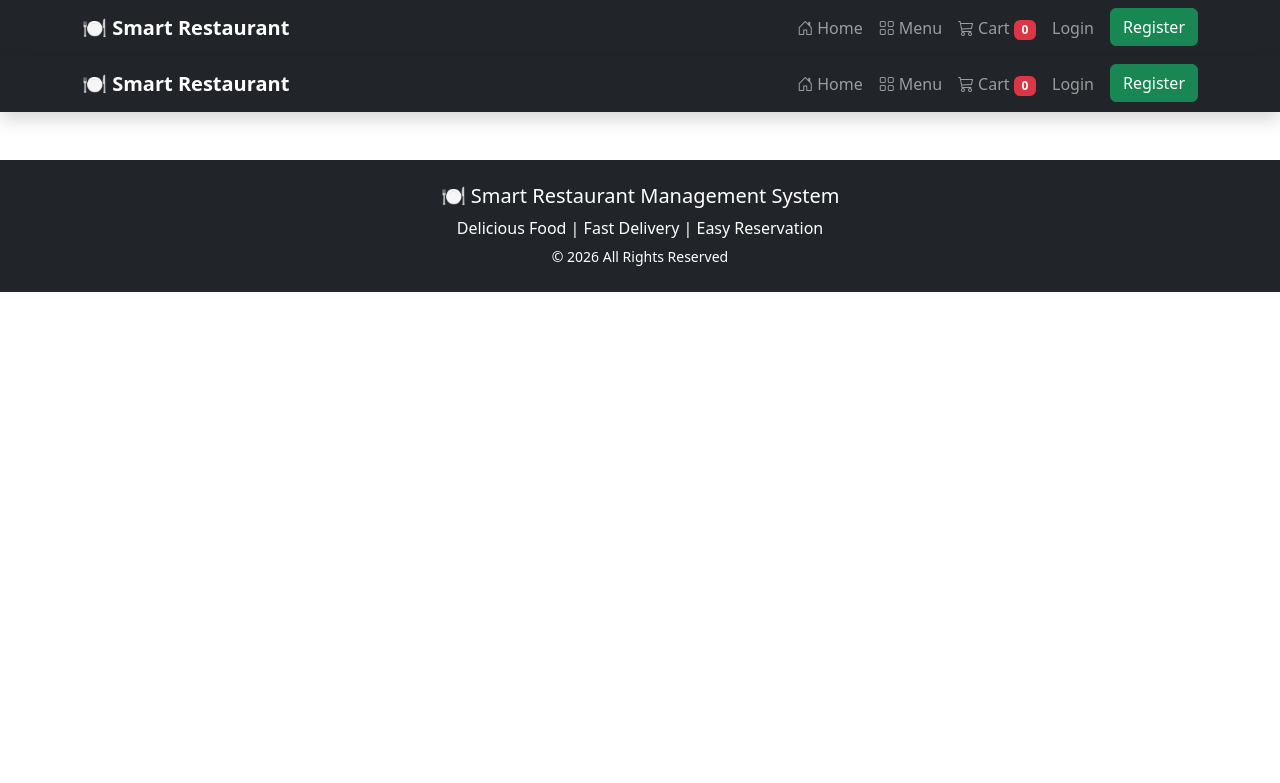
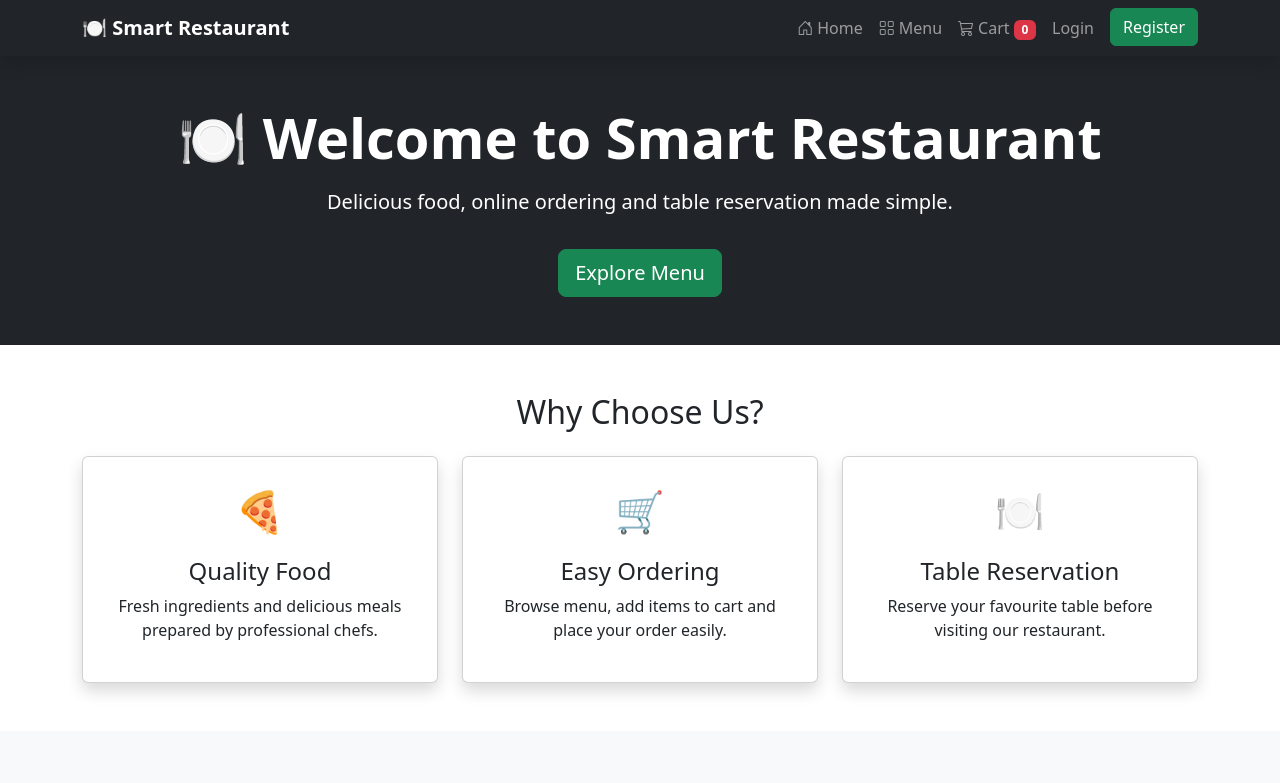
Before and after one commit to firdowshieceimps-png/restarurant-frontend, a React (Vite) app: page / in a window 1280 px wide. Shown: the top 783 px of the page. Built offline with nearby package versions, Linux system fonts and the light colour scheme; no server answers.

Commit message:
Update Home.jsx

```diff
--- a/src/pages/Home.jsx
+++ b/src/pages/Home.jsx
@@ -1,236 +1,148 @@
-import { Link, useNavigate } from "react-router-dom";
-import { useSelector, useDispatch } from "react-redux";
-import { logout } from "../redux/slices/authSlice";
+import { Link } from "react-router-dom";
 
-function Navbar() {
-  const { user } = useSelector((state) => state.auth);
-  const { cartItems } = useSelector((state) => state.cart);
+function Home() {
+  return (
+    <>
 
-  const dispatch = useDispatch();
-  const navigate = useNavigate();
+      {/* Hero Section */}
+      <section className="bg-dark text-white py-5">
+        <div className="container text-center">
 
-  const handleLogout = () => {
-    dispatch(logout());
-    navigate("/login");
-  };
+          <h1 className="display-4 fw-bold">
+            🍽 Welcome to Smart Restaurant
+          </h1>
 
-  return (
-    <nav className="navbar navbar-expand-lg navbar-dark bg-dark shadow">
-      <div className="container">
+          <p className="lead mt-3">
+            Delicious food, online ordering and table reservation
+            made simple.
+          </p>
 
-        <Link className="navbar-brand fw-bold" to="/">
-          🍽 Smart Restaurant
+          <Link
+            to="/menu"
+            className="btn btn-success btn-lg mt-3"
+          >
+            Explore Menu
           </Link>
 
-        <button
-          className="navbar-toggler"
-          type="button"
-          data-bs-toggle="collapse"
-          data-bs-target="#navbarNav"
-        >
-          <span className="navbar-toggler-icon"></span>
-        </button>
+        </div>
+      </section>
 
-        <div className="collapse navbar-collapse" id="navbarNav">
 
-          <ul className="navbar-nav ms-auto">
+      {/* Restaurant Features */}
+      <section className="container py-5">
 
-            {/* Home */}
-            <li className="nav-item">
-              <Link className="nav-link" to="/">
-                <i className="bi bi-house-door me-1"></i>
-                Home
-              </Link>
-            </li>
+        <h2 className="text-center mb-4">
+          Why Choose Us?
+        </h2>
 
-            {/* Menu */}
-            <li className="nav-item">
-              <Link className="nav-link" to="/menu">
-                <i className="bi bi-grid me-1"></i>
-                Menu
-              </Link>
-            </li>
 
-            {/* Cart */}
-            <li className="nav-item">
-              <Link className="nav-link" to="/cart">
-                <i className="bi bi-cart3 me-1"></i>
-                Cart
-                <span className="badge bg-danger ms-1">
-                  {cartItems.length}
-                </span>
-              </Link>
-            </li>
+        <div className="row g-4">
 
-            {user && (
-              <>
-                {/* Customer Dropdown */}
-                <li className="nav-item dropdown">
-                  <a
-                    className="nav-link dropdown-toggle"
-                    href="#"
-                    role="button"
-                    data-bs-toggle="dropdown"
-                  >
-                    Customer
-                  </a>
 
-                  <ul className="dropdown-menu">
+          <div className="col-md-4">
 
-                    <li>
-                      <Link className="dropdown-item" to="/orders">
-                        <i className="bi bi-bag me-2"></i>
-                        My Orders
-                      </Link>
-                    </li>
+            <div className="card shadow h-100 text-center p-4">
 
-                    <li>
-                      <Link className="dropdown-item" to="/reservation">
-                        <i className="bi bi-calendar-event me-2"></i>
-                        Reservations
-                      </Link>
-                    </li>
+              <div className="fs-1">
+                🍕
+              </div>
 
-                    <li>
-                      <Link className="dropdown-item" to="/feedback">
-                        <i className="bi bi-star me-2"></i>
-                        Feedback
-                      </Link>
-                    </li>
+              <h4 className="mt-3">
+                Quality Food
+              </h4>
 
-                  </ul>
-                </li>
-
-                {/* Admin Dropdown */}
-                {user.role === "admin" && (
-                  <li className="nav-item dropdown">
-
-                    <a
-                      className="nav-link dropdown-toggle text-warning"
-                      href="#"
-                      role="button"
-                      data-bs-toggle="dropdown"
-                    >
-                      Admin
-                    </a>
-
-                    <ul className="dropdown-menu">
-
-                      <li>
-                        <Link
-                          className="dropdown-item"
-                          to="/admin/dashboard"
-                        >
-                          Dashboard
-                        </Link>
-                      </li>
-
-                      <li>
-                        <Link
-                          className="dropdown-item"
-                          to="/admin/menu"
-                        >
-                          Manage Menu
-                        </Link>
-                      </li>
-
-                      <li>
-                        <Link
-                          className="dropdown-item"
-                          to="/admin/menu/add"
-                        >
-                          Add Menu
-                        </Link>
-                      </li>
-
-                      <li>
-                        <Link
-                          className="dropdown-item"
-                          to="/admin/orders"
-                        >
-                          Manage Orders
-                        </Link>
-                      </li>
-
-                      <li>
-                        <Link
-                          className="dropdown-item"
-                          to="/admin/reservations"
-                        >
-                          Manage Reservations
-                        </Link>
-                      </li>
-
-                      <li>
-                        <Link
-                          className="dropdown-item"
-                          to="/admin/feedback"
-                        >
-                          Manage Feedback
-                        </Link>
-                      </li>
-
-                    </ul>
-
-                  </li>
-                )}
-
-                {/* User Dropdown */}
-                <li className="nav-item dropdown">
-
-                  <a
-                    className="nav-link dropdown-toggle text-warning"
-                    href="#"
-                    role="button"
-                    data-bs-toggle="dropdown"
-                  >
-                    <i className="bi bi-person-circle me-1"></i>
-                    {user.name}
-                  </a>
-
-                  <ul className="dropdown-menu dropdown-menu-end">
-
-                    <li>
-                      <button
-                        className="dropdown-item text-danger"
-                        onClick={handleLogout}
-                      >
-                        <i className="bi bi-box-arrow-right me-2"></i>
-                        Logout
-                      </button>
-                    </li>
-
-                  </ul>
-
-                </li>
-              </>
-            )}
-
-            {!user && (
-              <>
-                <li className="nav-item">
-                  <Link className="nav-link" to="/login">
-                    Login
-                  </Link>
-                </li>
-
-                <li className="nav-item">
-                  <Link
-                    className="btn btn-success ms-2"
-                    to="/register"
-                  >
-                    Register
-                  </Link>
-                </li>
-              </>
-            )}
-
-          </ul>
+              <p>
+                Fresh ingredients and delicious meals
+                prepared by professional chefs.
+              </p>
 
             </div>
+
           </div>
-    </nav>
+
+
+
+          <div className="col-md-4">
+
+            <div className="card shadow h-100 text-center p-4">
+
+              <div className="fs-1">
+                🛒
+              </div>
+
+              <h4 className="mt-3">
+                Easy Ordering
+              </h4>
+
+              <p>
+                Browse menu, add items to cart and
+                place your order easily.
+              </p>
+
+            </div>
+
+          </div>
+
+
+
+
+          <div className="col-md-4">
+
+            <div className="card shadow h-100 text-center p-4">
+
+              <div className="fs-1">
+                🍽
+              </div>
+
+              <h4 className="mt-3">
+                Table Reservation
+              </h4>
+
+              <p>
+                Reserve your favourite table before
+                visiting our restaurant.
+              </p>
+
+            </div>
+
+          </div>
+
+
+        </div>
+
+      </section>
+
+
+
+      {/* Call To Action */}
+      <section className="bg-light py-5">
+
+        <div className="container text-center">
+
+          <h2>
+            Ready to Order?
+          </h2>
+
+          <p>
+            Explore our delicious menu today.
+          </p>
+
+
+          <Link
+            to="/menu"
+            className="btn btn-primary"
+          >
+            View Menu
+          </Link>
+
+
+        </div>
+
+      </section>
+
+
+    </>
   );
 }
 
-export default Navbar;
+export default Home;
```
Lines whose indentation alone changed are shown as unchanged.
